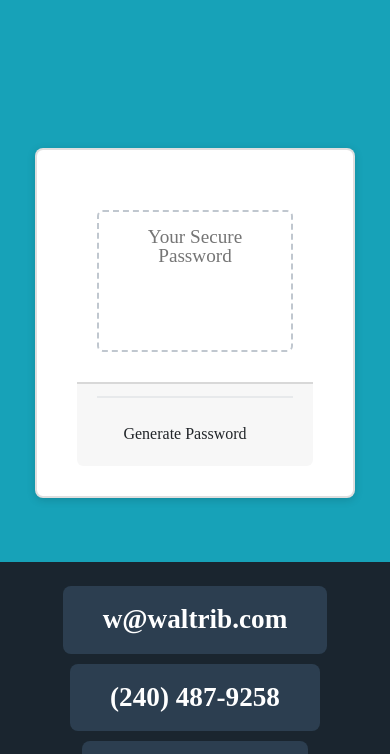
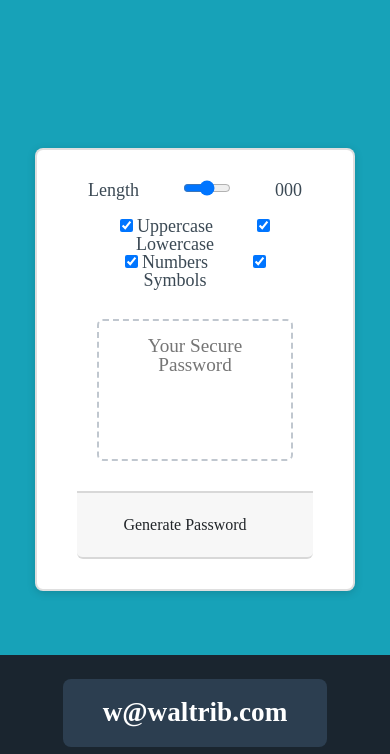
Before and after one commit to waltribeiro/password-generator, a website with bundled scripts: page index.html in a window 390 px wide. Shown: the part 84-838 px from the top of the page. Built offline with nearby package versions, Linux system fonts and the light colour scheme.

Commit message:
fixed order margin and media query

```diff
--- a/css/style.css
+++ b/css/style.css
@@ -29,13 +29,13 @@ header {
   padding: 30px 40px;
 }
 
-/* .card-header::after {
+.card-header::after {
   content: " ";
   display: block;
   width: 100%;
   background: #e7e9eb;
-  height: 2px;
-} */
+  height: 2000px;
+}
 
 .card-body {
   min-height: 100px;
@@ -45,13 +45,13 @@ header {
   text-align: center;
 }
 
-.card-footer::before {
+/* .card-footer::before {
   content: " ";
   display: block;
   width: 100%;
   background: #075aad;
-  height: 20px;
-}
+  height: 0px;
+} */
 
 .card-footer::after {
   content: " ";
@@ -108,7 +108,7 @@ button[disabled] {
 @media (max-width: 690px) {
   .btn {
     font-size: 1rem;
-    margin: 16px 0px 0px 0px;
+    margin: 0px 0px 0px 0px;
     padding: 10px 15px;
   }
 
@@ -119,7 +119,7 @@ button[disabled] {
 
 @media (max-width: 500px) {
   .btn {
-    font-size: 0.8rem;
+    font-size: 1rem;
   }
 }
 
@@ -233,15 +233,6 @@ img {
 
 
 
-@media (max-width:1040px){
-  img {
-    display: none;
-}
-}
-
-
-
-
 
 
 
@@ -283,13 +274,13 @@ header {
   padding: 30px 40px;
 }
 
-/* .card-header::after {
+.card-header::after {
   content: " ";
   display: block;
   width: 100%;
   background: #e7e9eb;
-  height: 2px;
-} */
+  height: 2000px;
+}
 
 .card-body {
   min-height: 100px;
@@ -299,13 +290,13 @@ header {
   text-align: center;
 }
 
-.card-footer::before {
+/* .card-footer::before {
   content: " ";
   display: block;
   width: 100%;
   background: #e7e9eb;
-  height: 2px;
-}
+  height: 0px;
+} */
 
 .card-footer::after {
   content: " ";
@@ -362,7 +353,7 @@ button[disabled] {
 @media (max-width: 690px) {
   .btn {
     font-size: 1rem;
-    margin: 16px 0px 0px 0px;
+    margin: 0px 0px 0px 0px;
     padding: 10px 15px;
   }
 
@@ -373,7 +364,7 @@ button[disabled] {
 
 @media (max-width: 500px) {
   .btn {
-    font-size: 0.8rem;
+    font-size: 1rem;
   }
 }
 
@@ -383,3 +374,17 @@ input[type=number]::-webkit-outer-spin-button {
    opacity: 1;
 
 }
+
+
+
+
+
+
+
+
+
+
+
+.sliderWidth {
+    width: 20%;
+}
--- a/index.html
+++ b/index.html
@@ -142,10 +142,41 @@
 <!--------------------- NEW CODE STARTS HERE -------------------->
 <!--------------------- NEW CODE STARTS HERE -------------------->
 
+
+
 <div class="container">
 
   <div class="wrapper">
     <div class="card">
+
+
+      <div class="slidecontainer">
+        <p align="center">Length
+          <input style="margin-left:40px" class="sliderWidth" type="range" min="1" max="100" value="50">
+          <span style="margin-left:40px" id="chosenPasswordLength">000</span>
+        </p>
+<br>
+        <p align="center">
+          <input type="checkbox" name="vehicle3" value="Boat" checked>
+          <label style="margin-right:40px" for="vehicle2">Uppercase</label>
+
+          <input type="checkbox" name="vehicle3" value="Boat" checked>
+          <label style="margin-right:40px" for="vehicle2">Lowercase</label>
+
+          <br>
+
+          <input type="checkbox" name="vehicle3" value="Boat" checked>
+          <label style="margin-right:40px" for="vehicle2">Numbers</label>
+
+          <input type="checkbox" name="vehicle3" value="Boat" checked>
+          <label style="margin-right:40px" for="vehicle2">Symbols</label>
+        </p>
+
+
+      </div>
+
+
+
 
       <div class="card-body">
         <textarea
```
Also changed, not shown: css/freelancer.css.
